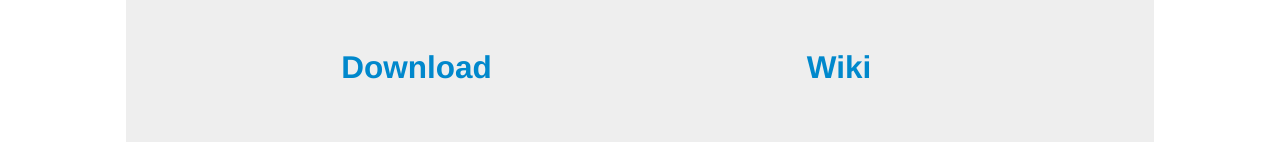
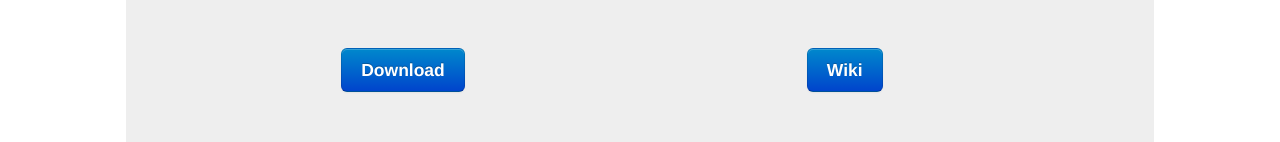
Before and after one commit to mbkulik/moviestreamerapp, a plain HTML site: page index.html in a window 1280 px wide. Shown: the part 313-455 px from the top of the page. Drawn offline with nearby package versions, Linux system fonts and the light colour scheme.

Commit message:
switch links to buttons

```diff
--- a/index.html
+++ b/index.html
@@ -44,10 +44,10 @@
 
 						<div class="row-fluid">
 							<div class="span6 offset2">
-								<h2><a href="downloads/MovieStreamer-1.0.1.dmg">Download</a></h2>
+								<h2><a href="downloads/MovieStreamer-1.0.1.dmg" class="btn btn-large btn-primary">Download</a></h2>
 							</div>
 							<div class="span4">
-								<h2><a href="https://github.com/mbkulik/moviestreamerapp/wiki">Wiki</a></h2>
+								<h2><a href="https://github.com/mbkulik/moviestreamerapp/wiki" class="btn btn-large btn-primary">Wiki</a></h2>
 							</div>
 						</div>
 					</div>
```
